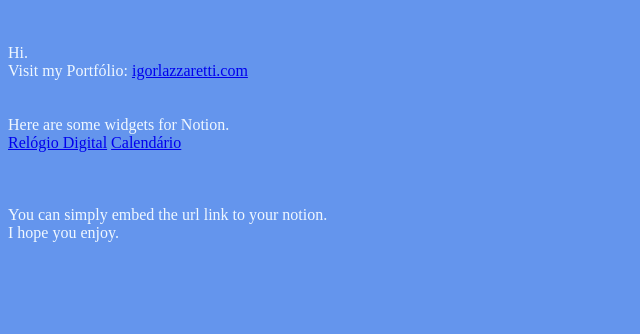
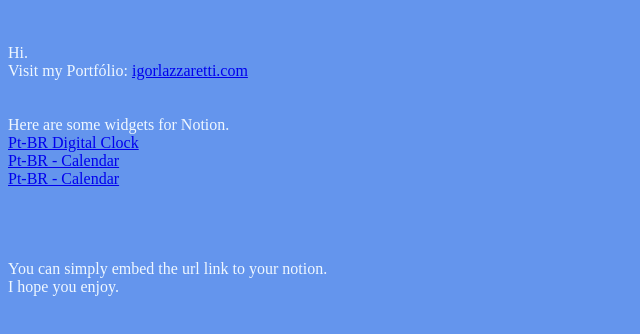
Before and after one commit to igorlazzaretti/notion-widgets, a plain HTML site: page index.html in a window 1280 px wide. Shown: the whole page, without its empty margins (0-640 px from the left). Drawn offline with Linux system fonts and the light colour scheme.

Commit message:
Commit
Atualização da Lista

```diff
--- a/index.html
+++ b/index.html
@@ -10,8 +10,9 @@
     Hi. <br>
     Visit my Portfólio: <a href="https://igorlazzaretti.com">igorlazzaretti.com</a> <br><br><br>
     Here are some widgets for Notion. <br>
-    <a href="./digital-clock/index.html">Relógio Digital</a>
-    <a href="./calendar/index.html">Calendário</a>
+    <a href="./digital-clock/index.html">Pt-BR Digital Clock</a> <br>
+    <a href="./calendar/index.html">Pt-BR - Calendar</a> <br>
+    <a href="./calendar/index.html">Pt-BR - Calendar</a> <br>
 
     <br><br><br><br>
     You can simply embed the url link to your notion. <br> I hope you enjoy.
```
